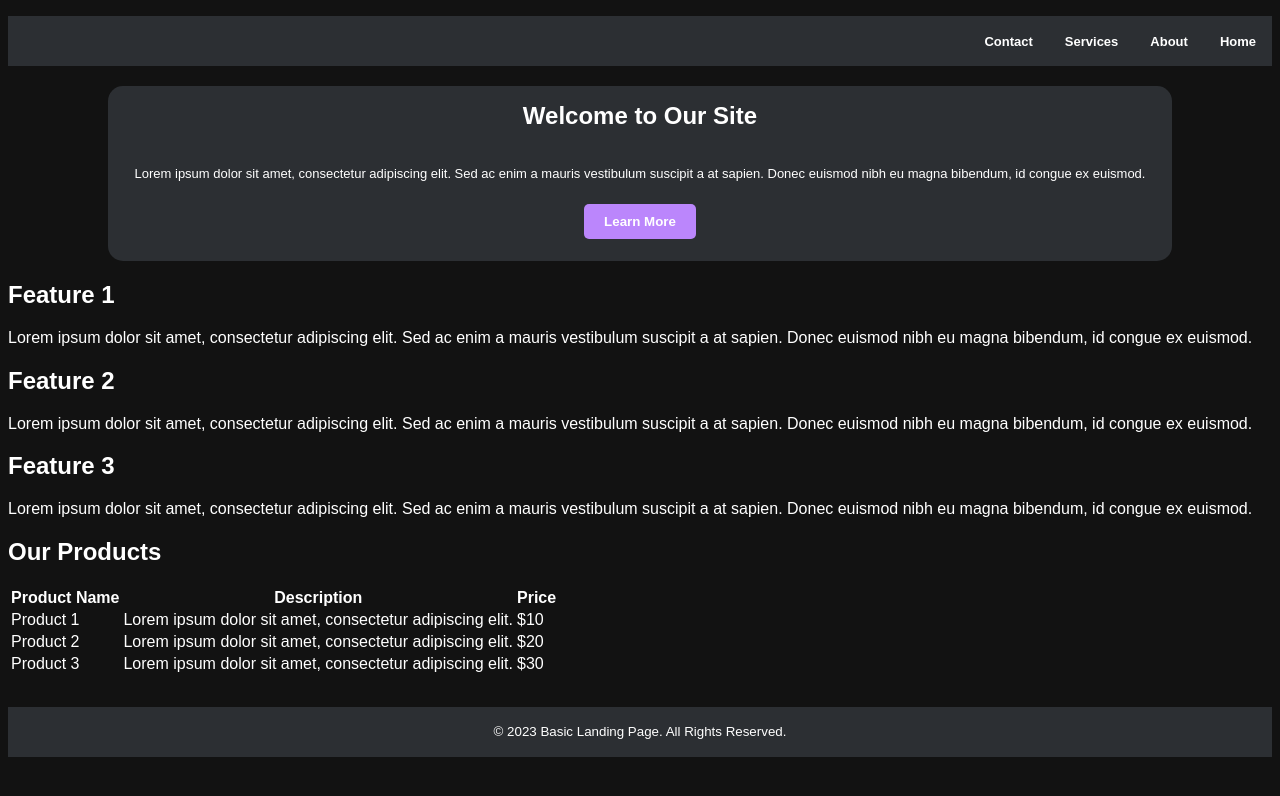
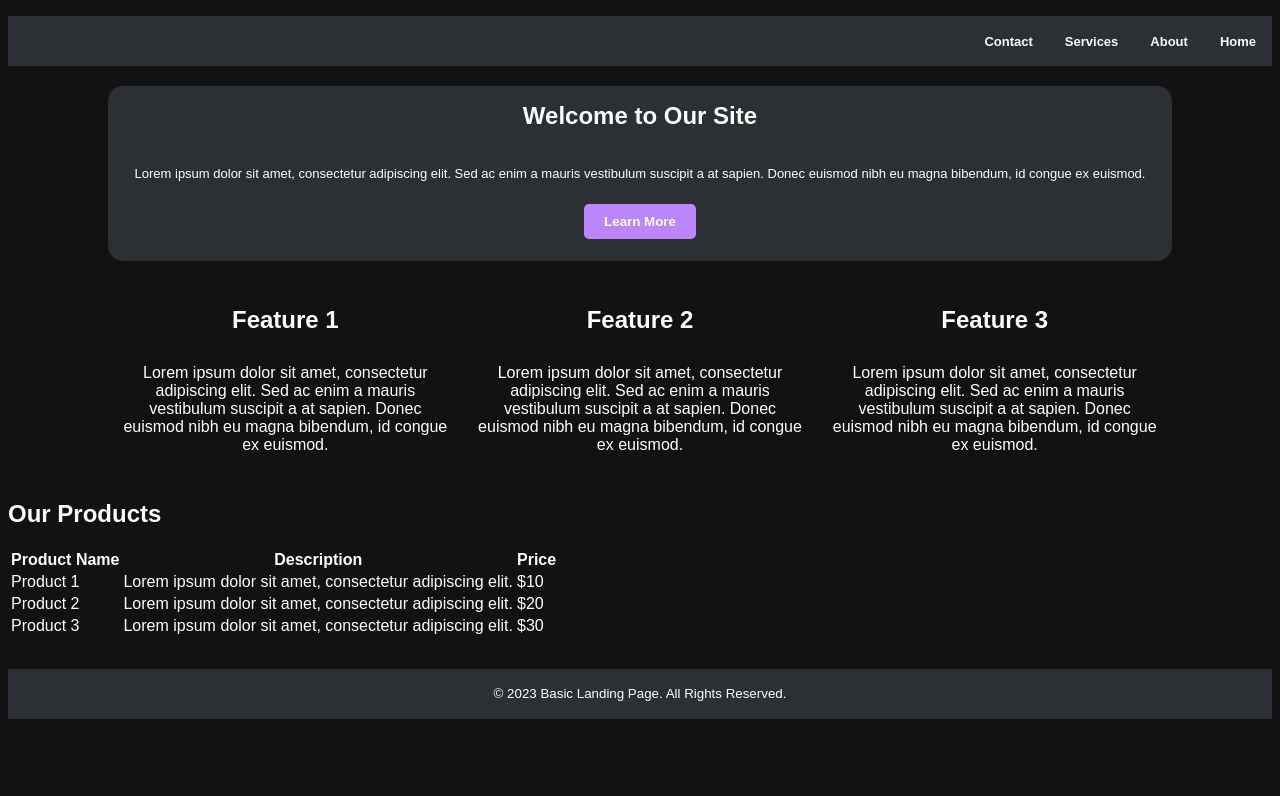
Before and after one commit to PedroIgorFP/desafio_aula_college, a plain HTML site: page index.html in a window 1280 px wide. Drawn offline with Linux system fonts and the light colour scheme.

Commit message:
atualizando formatos da section2

```diff
--- a/index.html
+++ b/index.html
@@ -24,15 +24,15 @@
       <a href="#">Learn More</a>
     </section>
     <section class="section2">
-      <div>
+        <div class = "box">
           <h2>Feature 1</h2>
           <p>Lorem ipsum dolor sit amet, consectetur adipiscing elit. Sed ac enim a mauris vestibulum suscipit a at sapien. Donec euismod nibh eu magna bibendum, id congue ex euismod.</p>
         </div>
-      <div>
+        <div class = "box">
           <h2>Feature 2</h2>
           <p>Lorem ipsum dolor sit amet, consectetur adipiscing elit. Sed ac enim a mauris vestibulum suscipit a at sapien. Donec euismod nibh eu magna bibendum, id congue ex euismod.</p>
         </div>
-      <div>
+        <div class = "box">
           <h2>Feature 3</h2>
           <p>Lorem ipsum dolor sit amet, consectetur adipiscing elit. Sed ac enim a mauris vestibulum suscipit a at sapien. Donec euismod nibh eu magna bibendum, id congue ex euismod.</p>
         </div>
--- a/style.css
+++ b/style.css
@@ -96,6 +96,7 @@ nav li a:hover {
 .section1 a{
     background-color: var(--primary);
     color: var(--on-surface);
+    text-align: center;
     border: none;
     padding: 10px 20px;
     text-decoration: none;
@@ -123,3 +124,21 @@ footer p{
     text-align: center;
     font-size: smaller;
 }
+
+.section2{
+    display: grid;
+    grid-template-columns: repeat(3, 1fr);
+    margin-top: 25px;
+    margin-left: 100px;
+    margin-right: 100px;
+    text-align: center;
+}
+
+.section2 p{
+    padding: 10px;
+}
+
+.box{
+    width: 100%;
+    height: 250;
+}
```
Lines whose indentation alone changed are shown as unchanged.
